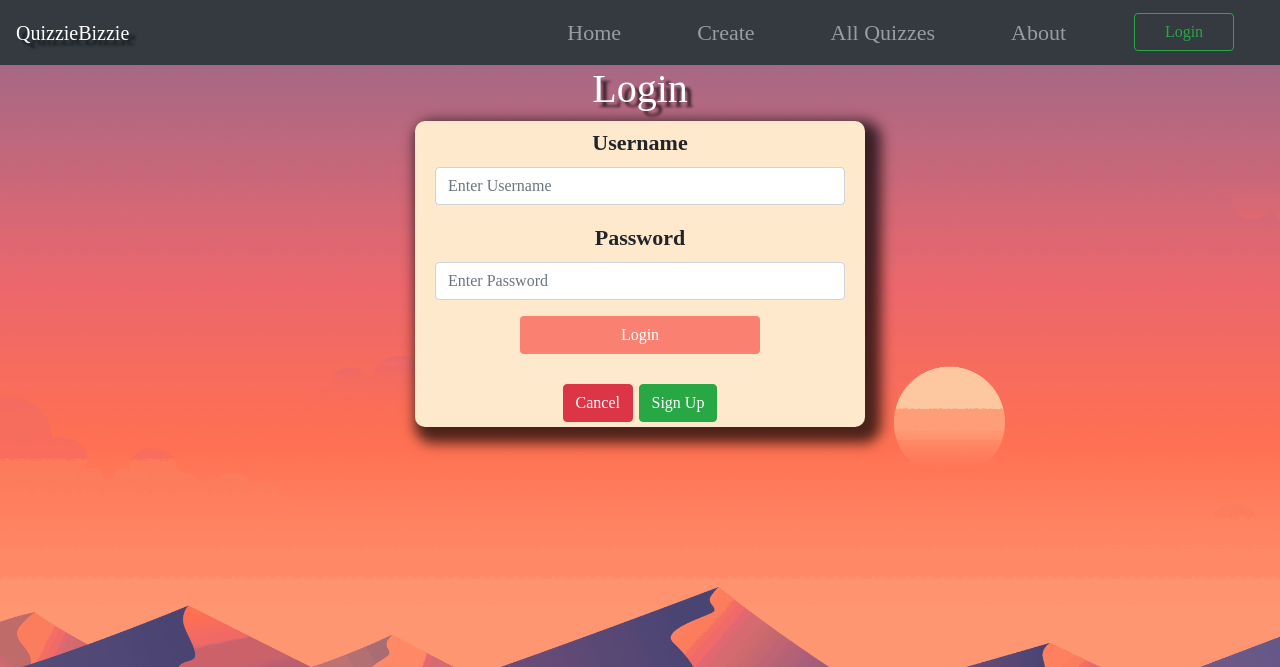
After one commit to DalisaNguyen/QuizzieBizzie, a Flask app: page /login in a window 1280 px wide. The commit adds this page. Shown: the top 667 px of the page. Run offline with Flask 2, Linux system fonts and the light colour scheme; some libraries are stand-ins or nearby versions; some web fonts are replaced.

Commit message:
Login Page and Sign up Page complete (html)

```diff
--- a/app.py
+++ b/app.py
@@ -208,5 +208,9 @@ def view_all_quizzes():
 def about():
     return render_template('about.html')
 
+@app.route('/login')
+def login():
+    return render_template('login_CreateAcc.html')
+
 if __name__ == "__main__":
     app.run(debug=True)
--- a/static/css/style.css
+++ b/static/css/style.css
@@ -165,3 +165,57 @@ h1 {
   color: #fff;
   transform: translateY(-3px);
 }
+
+#login-Button {
+  background-color: salmon;
+  color: white;
+  align-content: center;
+  padding-left: 100px;
+  padding-right: 100px;
+  margin-bottom: 30px;
+}
+
+#login-Button:hover {
+  background-color: rgb(133, 83, 77);
+  box-shadow: 0px 15px 20px rgba(46, 29, 29, 0.4);
+  color: #fff;
+  transform: translateY(-3px);
+}
+
+#login-page {
+  border-radius: 10px;
+  background-color: rgb(255, 233, 204);
+  padding: 5px 5px;
+  text-align: center;
+  display: block;
+  margin-left: auto;
+  margin-right: auto;
+  width: 450px;
+  -webkit-box-shadow: 8px 8px 13px 5px rgba(0, 0, 0, 0.7);
+  box-shadow: 8px 8px 13px 8px rgba(0, 0, 0, 0.7);
+}
+
+#cancel-log:hover {
+  background-color: rgb(114, 22, 22);
+  box-shadow: 0px 15px 20px rgba(46, 29, 29, 0.4);
+  color: #fff;
+  transform: translateY(-3px);
+}
+
+#sign-log:hover {
+  background-color: rgb(21, 95, 19);
+  box-shadow: 0px 15px 20px rgba(46, 29, 29, 0.4);
+  color: #fff;
+  transform: translateY(-3px);
+}
+
+#modal-popout {
+  background-color:  rgb(255, 233, 204);
+}
+
+#log-nav {
+  margin-top: 5px;
+  margin-left: auto;
+  margin-right: auto;
+  width: 100px;
+}
--- a/templates/create_quiz.html
+++ b/templates/create_quiz.html
@@ -164,7 +164,7 @@
                 </div>
                 <hr>
                 <!-- <a class="btn" id="home-Buttons" href="/view/all/quizzes">Submit</a> -->
-                <input id="home-Buttons" href="/view/all/quizzes" type="submit">
+                <input class="btn" id="home-Buttons" href="/view/all/quizzes" type="submit">
             </form>
 
          <!-- <form action="/create/quiz" method="post" data-create-quiz="form">
--- /dev/null
+++ b/templates/login_CreateAcc.html
@@ -0,0 +1,91 @@
+<!DOCTYPE html>
+<html lang="en">
+
+<head>
+    <meta charset="UTF-8">
+    <meta name="viewport" content="width=device-width, initial-scale=1.0">
+    <title>Login Page</title>
+    {% include 'header.html' %}
+    <link rel="stylesheet" href="https://use.fontawesome.com/releases/v5.8.2/css/all.css">
+</head>
+
+<body id="home-body">
+    {% include 'navbar.html' %}
+    <h1 style="text-shadow: 6px 5px 3px rgba(0,0,0,0.7);">Login</h1>
+    <main id="login-page">
+        <form action="" method="">
+            <div class="container">
+                <div class="form-group">
+                    <label for="username"><b>Username</b></label>
+                    <input type="text" placeholder="Enter Username" class="form-control validate" name="username"
+                        required>
+                </div>
+                <div class="form-group">
+                    <label for="logpsw"><b>Password</b></label>
+                    <input type="password" name="logpsw" placeholder="Enter Password" class="form-control validate"
+                        required>
+                </div>
+                <input class="btn" id="login-Button" type="submit" value="Login">
+            </div>
+            <div class="containter" style="align-content: center;">
+                <a href="/" class="btn btn-danger" id="cancel-log">Cancel</a>
+                <a href="" class="btn btn-success" id="sign-log" data-toggle="modal" data-target="#modalRegisterForm">Sign Up</a>
+            </div>
+        </form>
+    </main>
+    <div class="modal fade" id="modalRegisterForm" tabindex="-1" role="dialog" aria-labelledby="myModalLabel"
+        aria-hidden="true">
+        <div class="modal-dialog" role="document">
+            <div class="modal-content" id="modal-popout">
+                <div class="modal-header text-center">
+                    <h4 class="modal-title w-100 font-weight-bold">Sign up</h4>
+                    <button type="button" class="close" data-dismiss="modal" aria-label="Close">
+                        <span aria-hidden="true">&times;</span>
+                    </button>
+                </div>
+                <form>
+                    <div class="modal-body mx-3">
+                        <div class="md-form mb-5">
+                            <i class="fas fa-user"></i>
+                            <label for="username">Username</label>
+                            <input type="text" id="username" class="form-control validate" required>
+                        </div>
+                        <div class="md-form mb-5">
+                            <i class="fas fa-lock"></i>
+                            <label for="psw">Password</label>
+                            <input type="password" id="psw" class="form-control validate" required>
+                        </div>
+                        <div class="md-form mb-5">
+                            <i class="fas fa-lock"></i>
+                            <label for="psw-repeat">Confirm Password</label>
+                            <input type="password" id="psw-repeat" class="form-control validate" required>
+                        </div>
+                    </div>
+                    <div class="modal-footer d-flex justify-content-center">
+                        <button class="btn btn-success" id="sign-log" type="submit">Sign up</button>
+                    </div>
+                </form>
+            </div>
+        </div>
+    </div>
+    <script>
+        //Copyright (c) 2020 by Diego Leme (https://codepen.io/diegoleme/pen/surIK)
+        var password = document.getElementById("psw"),
+            confirm_password = document.getElementById("psw-repeat");
+
+        function validatePassword() {
+            if (password.value != confirm_password.value) {
+                confirm_password.setCustomValidity("Passwords Don't Match");
+            } else {
+                confirm_password.setCustomValidity('');
+            }
+        }
+
+        password.onchange = validatePassword;
+        confirm_password.onkeyup = validatePassword;
+    </script>
+
+    {% include 'script.html' %}
+</body>
+
+</html>
--- a/templates/navbar.html
+++ b/templates/navbar.html
@@ -18,6 +18,9 @@
       <li class="nav-item">
         <a class="nav-link" href="/about">About</a>
       </li>
+      <li class="nav-item">
+        <a class="btn btn-outline-success" id="log-nav" href="/login">Login</a>
+      </li>
     </ul>
   </div>
 </nav>
```
Also changed, not shown: static/confetti.js (+16 -0 lines), test.db.
